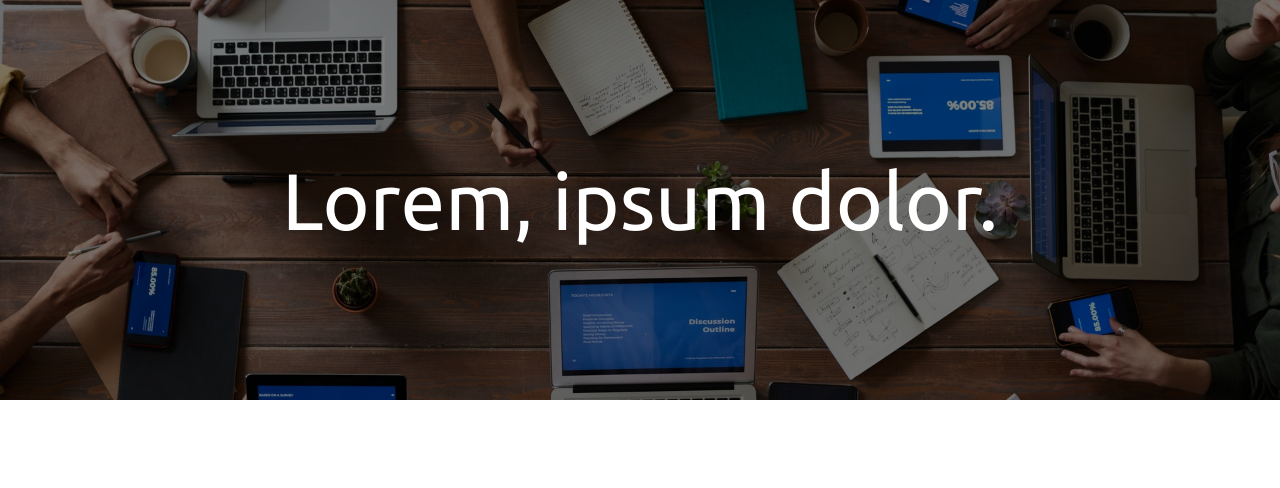
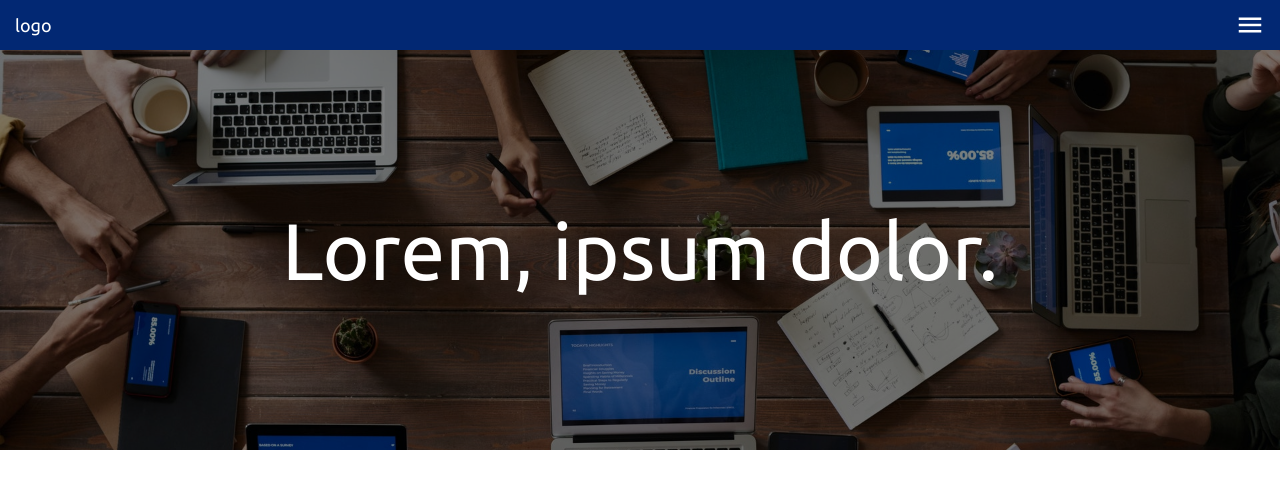
Before and after one commit to Bartqiu/page, a plain HTML site: page index.html in a window 1280 px wide. Shown: the top 488 px of the page. Drawn offline with Linux system fonts and the light colour scheme.

Commit message:
.top added

```diff
--- a/css/style.css
+++ b/css/style.css
@@ -12,8 +12,45 @@ body {
     height: 400vh;
 }
 
+.top{
+    position: fixed;
+    width: 100%;
+    height: 5rem;
+    top: 0;
+    left: 0;
+    display: flex;
+    align-items: center;
+    z-index: 1;
+    background-color: #022873;
+    color: white;
+}
+
+nav{
+    display: none;
+}
+
+.logo{
+    flex: 1;
+    font-size: 1.8rem;
+    margin-left: 1.5rem;
+}
+
+.top span{
+    flex: 1;
+    font-size: 3rem;
+    margin-right: 1.5rem;
+    display: flex;
+    justify-content: flex-end;
+}
+
+a{
+    color: inherit;
+    text-decoration: none;
+}
+
 header {
     /* background-color: grey; */
+    margin-top: 5rem;
     height: 50vh;
     position: relative;
     /* background-image: url('../assets/img/bg_header.jpg'); */
--- a/index.html
+++ b/index.html
@@ -5,9 +5,20 @@
     <meta http-equiv="X-UA-Compatible" content="IE=edge">
     <meta name="viewport" content="width=device-width, initial-scale=1.0">
     <link rel="stylesheet" href="css/style.css">
+    <link href="https://fonts.googleapis.com/icon?family=Material+Icons" rel="stylesheet">
     <title>HTML</title>
 </head>
 <body>
+    <div class="top">
+        <div class="logo">logo</div>
+        <span class="material-icons">menu</span>
+        <nav>
+            <a href="#">link1</a>
+            <a href="#">link2</a>
+            <a href="#">link3</a>
+            <a href="#">link4</a>
+        </nav>
+    </div>
     <header>
         <h1>Lorem, ipsum dolor.</h1>
     </header>
```
